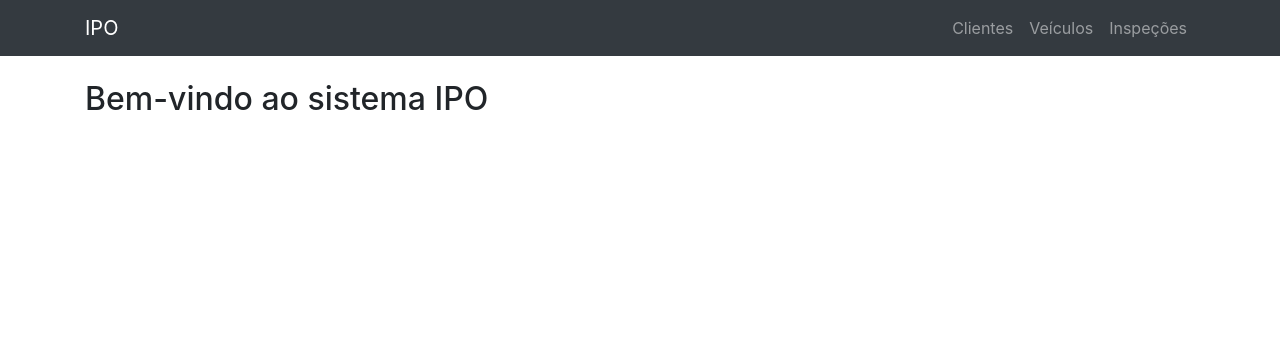
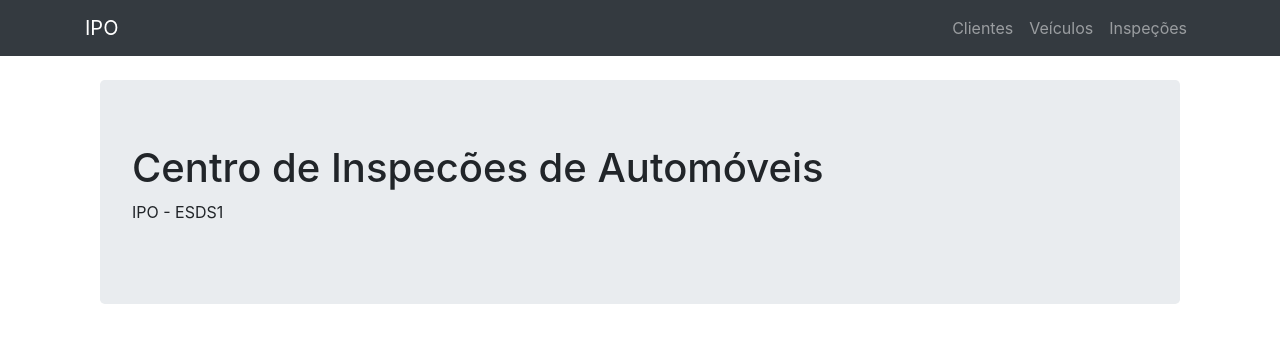
Before and after one commit to IsabellyHartmann/App-IPO, a React (Vite) app in the folder ipo/: page / in a window 1280 px wide. Shown: the top 342 px of the page. Built offline with nearby package versions, Linux system fonts and the light colour scheme.

Commit message:
Parte 2 – Ex2 - React

```diff
--- a/ipo/src/App.jsx
+++ b/ipo/src/App.jsx
@@ -29,7 +29,13 @@ function App() {
 // Estas páginas serão criadas nas próximas etapas
 
 function Inicio() {
-  return (<h2>Bem-vindo ao sistema IPO</h2>);
+  return <div class="container">
+  <div class="jumbotron">
+    <h1>Centro de Inspecões de Automóveis</h1>
+    <p>IPO - ESDS1</p>
+
+  </div>
+</div>
 }
 
 function ClientesList() {
```
